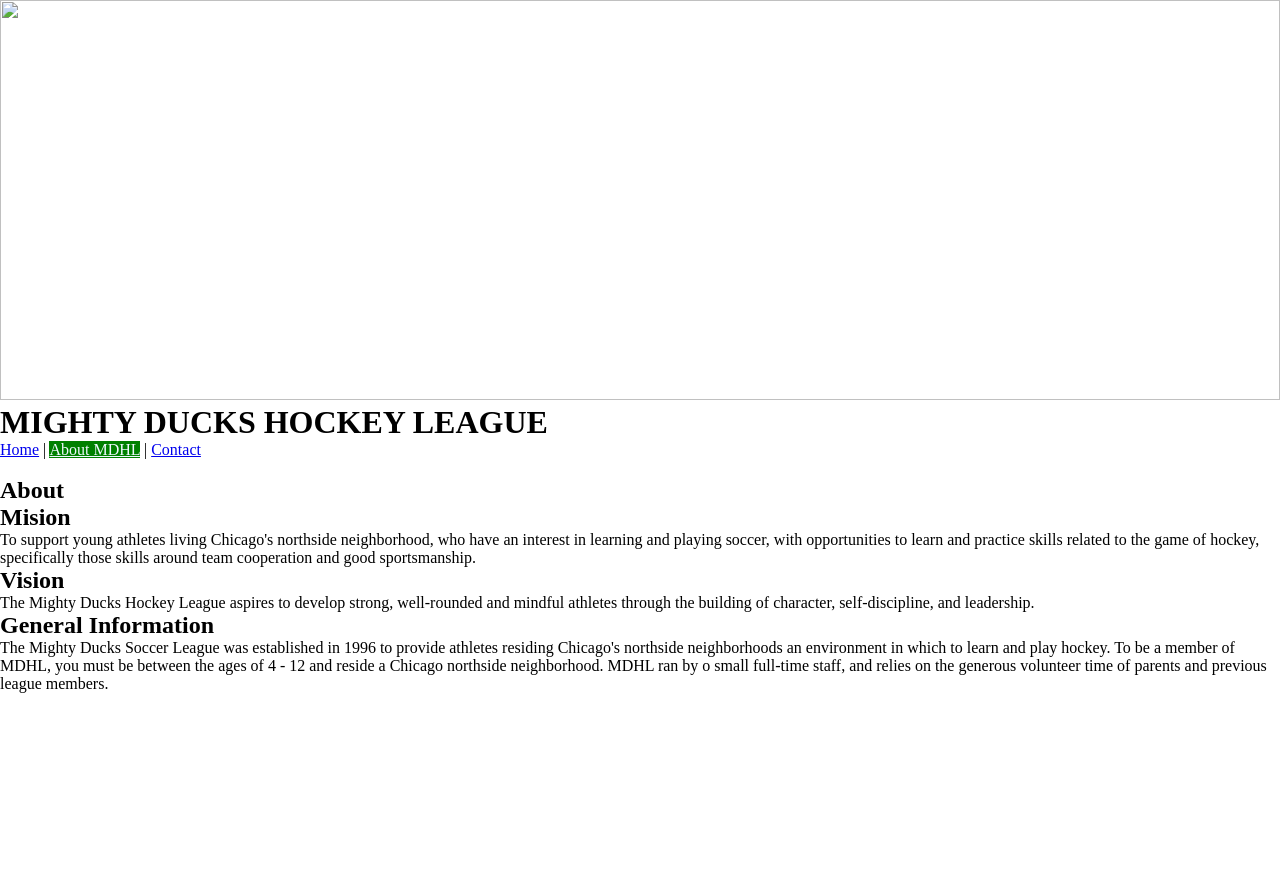
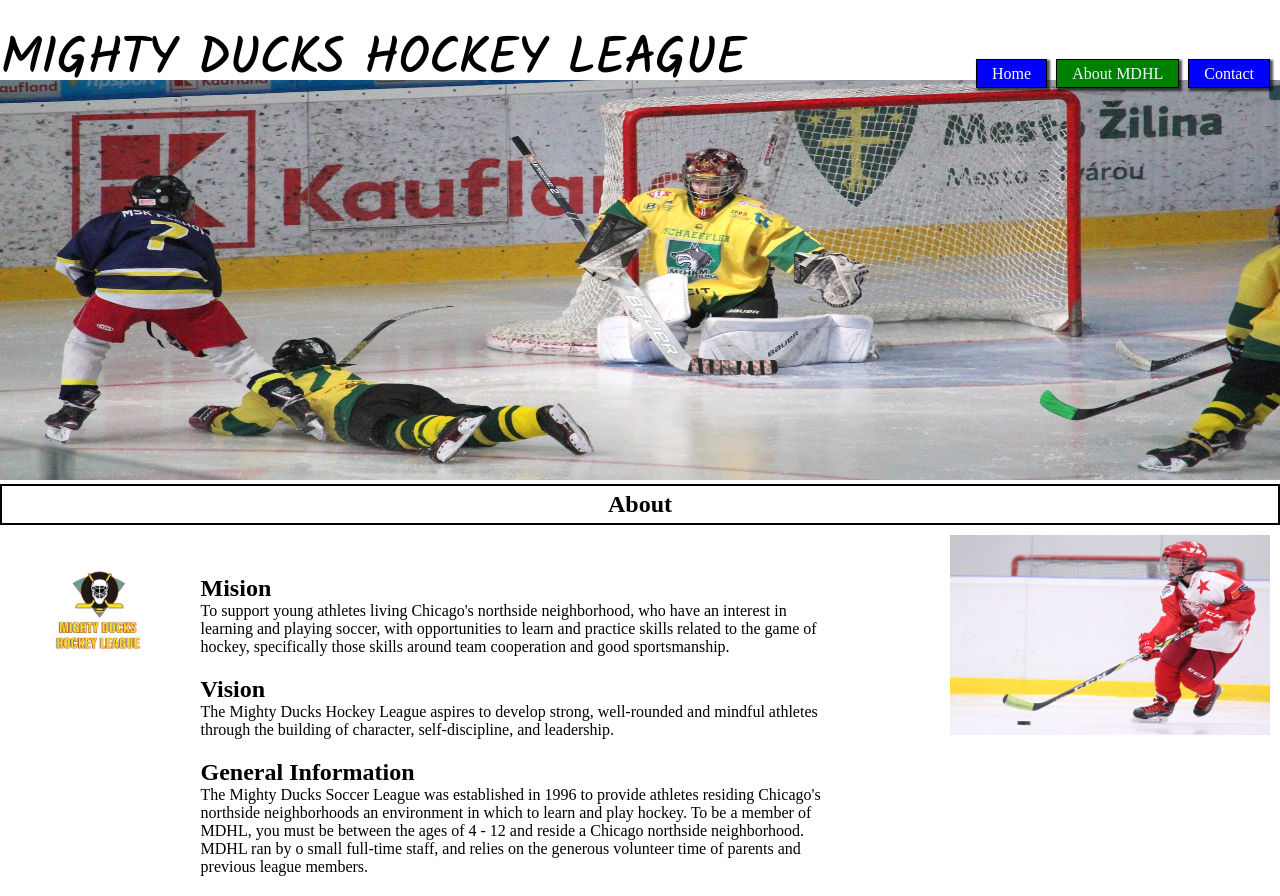
Before and after one commit to fabrigiu/MDHL_GIUDICI, a plain HTML site: page pages/about.html in a window 1280 px wide. Before the commit the page ends 800 px from the top, so only its background shows below. Drawn offline with Linux system fonts and the light colour scheme.

Commit message:
finished task2

```diff
--- a/assets/styles/style.css
+++ b/assets/styles/style.css
@@ -3,10 +3,16 @@
     padding: 0;
     box-sizing: border-box;
 }
+h1{
+    position:relative;
+    top: 20px;
+    font-size: 50px;
+    font-family: 'Kalam', cursive;
+}
 .nav-bar{
     position: absolute;
     right: 10px;
-    top:25px;
+    top:65px;
 }
 .nav-bar a{
     text-decoration: none;
@@ -16,7 +22,10 @@
     background-color: blue;
     color: white;
     padding: 5px;
+    padding-left: 15px;
+    padding-right: 15px;
     box-shadow: 2px 2px 2px 1px rgba(0, 0, 0, 0.667);
+    margin-left: 5px;
 }
 
 a[href="#"]{
@@ -34,12 +43,30 @@ header>img{
     text-align: center;
     padding: 5px;
 }
-
+.main-content{
+    display:inline-block;
+    width: 50%;
+    vertical-align:top;
+    margin-top: 50px;
+    margin-left: 50px;
+}
+.main-content article{
+    padding-bottom: 20px;
+}
 
 .logo{
-    height: 100px;
+    margin-left:50px;
+    margin-top: 35px;
+    height:100px;
 }
 
 .side-image{
-    height: 100px;
+    margin: 10px;
+    position: absolute;
+    height: 200px;
+    width: 25%;
+    right: 0%;
 }
+#contact-text{
+    padding-bottom: 10px;
+}
--- a/pages/about.html
+++ b/pages/about.html
@@ -9,24 +9,32 @@
     , initial-scale=1.0"
     />
     <link rel="shortcut icon" href="./assets/favicon.ico" type="image/x-icon" />
-    <link rel="stylesheet" href="../assets/styles/style.css">
+    <link rel="stylesheet" href="../assets/styles/style.css" />
+    <link rel="preconnect" href="https://fonts.googleapis.com" />
+    <link rel="preconnect" href="https://fonts.gstatic.com" crossorigin />
+    <link
+      href="https://fonts.googleapis.com/css2?family=Kalam:wght@300&display=swap"
+      rel="stylesheet"
+    />
     <title>About MDHL</title>
   </head>
 
   <body>
     <header>
-      <img height="100" src="./assets/LogoMightyducks-01.png" alt="" />
       <h1>MIGHTY DUCKS HOCKEY LEAGUE</h1>
-      <nav>
-        <a href="../index.html">Home</a><span> | </span>
-        <a href="#">About MDHL</a><span> | </span>
+      <nav class="nav-bar">
+        <a href="../index.html">Home</a>
+        <a href="#">About MDHL</a>
         <a href="./contact.html">Contact</a>
       </nav>
+      <img src="../assets/design1_image2.jpg" alt="banner" class="banner" />
     </header>
     <main>
-      <img height="150" src="./assets/hockey2.jpg" alt="" />
-      <section>
+      <div class="heading">
         <h2>About</h2>
+      </div>
+      <img class="logo" src="../assets/LogoMightyducks-01.png" alt="logo" />
+      <section class="main-content">
         <article>
           <h2>Mision</h2>
           <p>
@@ -57,6 +65,7 @@
           </p>
         </article>
       </section>
+      <img class="side-image" src="../assets/hockey2.jpg" alt="hockey-image" />
     </main>
   </body>
 </html>
```
Also changed, not shown: index.html (+10 -6 lines), pages/contact.html (+16 -7 lines).
